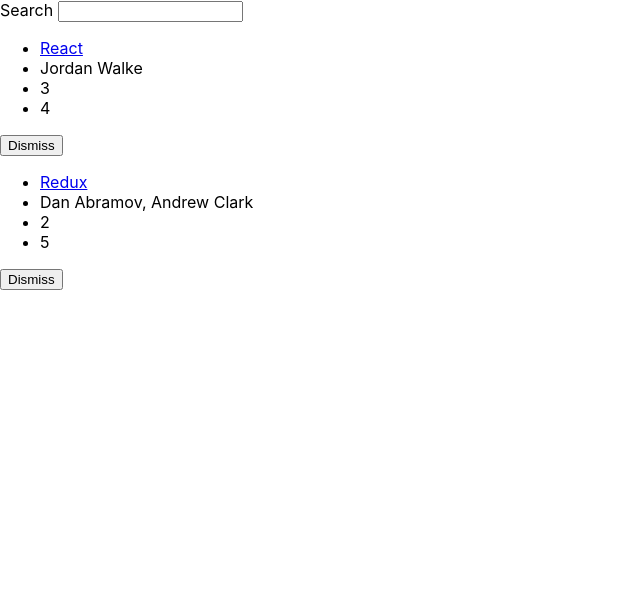
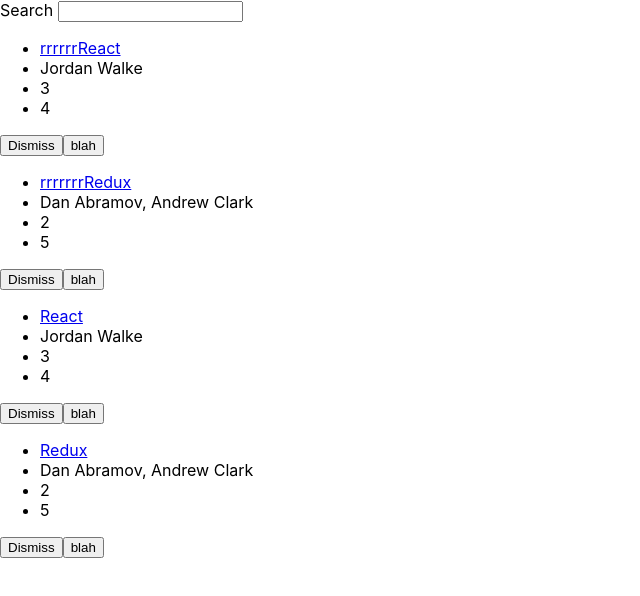
Before and after one commit to mgnking12/ReactPractice, a React (Create React App) app: page / in a window 1280 px wide. Shown: the top 596 px of the page, without its empty margins (0-640 px from the left). Built offline with nearby package versions, Linux system fonts and the light colour scheme.

Commit message:
adding more notes, proke it up into multiple components, using a compostable component on search

```diff
--- a/src/App.js
+++ b/src/App.js
@@ -20,8 +20,29 @@
   },
 ];
 
+const list2 = [
+  {
+    title: 'rrrrrrReact',
+    url: 'https://reactjs.org/',
+    author: 'Jordan Walke',
+    num_comments: 3,
+    points: 4,
+    objectID: 0,
+  },
+  {
+    title: 'rrrrrrrRedux',
+    url: 'https://redux.js.org/',
+    author: 'Dan Abramov, Andrew Clark',
+    num_comments: 2,
+    points: 5,
+    objectID: 1,
+  },
+];
+
 // not sure why it is telling me to make this function outside of the react component? Does it have to do with it being a higher order function?
-const isSearched = searchTerm => item => item.title.toLowerCase().includes(searchTerm.toLowerCase());
+const isSearched = searchTerm => item =>
+item.title.toLowerCase().includes(searchTerm.toLowerCase()) ||
+item.author.toLowerCase().includes(searchTerm.toLowerCase());
 
 
 // 'class App' is declaring a component using React ES6 class component, after you have declared a component, you can use it as an element anywhere in your application by creating an instance of it ex: <App />  ///////// we are then extending the Component class that we are importing above from React
@@ -29,6 +50,7 @@
   constructor(props){
     super(props);
     this.state = {
+      list2,
       list,
       searchTerm: ''
     };
@@ -51,7 +73,7 @@
   }
 
   render() {
-    const { searchTerm, list } = this.state; //Destructuring in JavaScript ES6 provides easier access to properties in objects and arrays, this way we don't have to keep typing this.state when we access searchTerm and list from here on out!
+    const { searchTerm, list, list2 } = this.state; //Destructuring in JavaScript ES6 provides easier access to properties in objects and arrays, this way we don't have to keep typing this.state when we access searchTerm and list from here on out!
     return (
       // className is the same thing as 'class' in HTML but has to be used in place of it for JSX. All HTML attributes in JSX are going to follow the camelCase rule
       <div className="App">
@@ -61,8 +83,15 @@
       onChange={this.onSearchChange}
       >
       Search
-      {/* Composable Components - We are passing the 'Search' string to allow it to be accessed through the children property in the Search class. Now the Search component can destruct the children property from the props object, and specify where it should be displayed. When you use the Search component elsewhere, you can use different entities, since it’s not just text that can be passed as children. */}
+      {/* Composable Components - We are passing the 'Search' string to allow it to be accessed through the children property in the Search class. Now the Search component can destruct the children property from the props object, and specify where it should be displayed. When you use the Search component elsewhere, you can use different entities, since it’s not just text that can be passed as children. https://reactjs.org/docs/composition-vs-inheritance.html */}
       </Search>
+
+      <Table
+        list = {list2}
+        pattern = {searchTerm}
+        onDismiss = {this.onDismiss}
+      />
+
 
       <Table
         list = {list}
@@ -110,17 +139,46 @@
                   <li>{item.num_comments}</li>
                   <li>{item.points}</li>
                 </ul>
+
+
                 {/* this button is an example of unidirectional data flow of React. An action is triggered in the view layer with onClick(), a function or class method modifies the local component state, and then the render() method of the component runs again to update the view. */}
-                <button
-                onClick={() => onDismiss(item.objectID)}
-                type="button">
+                <Button onClick={() => onDismiss(item.objectID)} >
+                {/* This on click function has one function wrapped in another so it won't execute on page load, if we didn't have to pass anything to onDismiss we could just do onClick={onDismiss}, but since we need the item.objectID for the onDismiss function we had to have it in another function. Read more about it on the the-road-to-learn-react.pdf on page 44...... This concept is called higher-order functions in JavaScript */}
                 Dismiss
-                </button>
-                {/* This on click function has one function wrapped in another so it won't execute on page load, if we didn't have to pass anything to onDismiss we could just do onClick={onDismiss}, but since we need the item.objectID for the onDismiss function we had to have it in another function. Read more about it on the the-road-to-learn-react.pdf on page 44...... This concept is called higher-order functions in JavaScript */}
+                </Button>
+
+                <Button onClick={() => console.log("test")} >
+                blah
+                </Button>
+
               </div>
           )}
           </div>
     )}
 }
 
+
+
+class Button extends Component {
+  render() {
+    const {
+      onClick,
+      className = '',  //The className attribute is another React derivate for the HTML attribute class, it is optional that is why we have it as an empty string
+      children,
+     } = this.props;
+    return (
+
+        <button
+        onClick={onClick}
+        className={className}
+        type="button"
+        >
+        {children}
+        </button>
+
+
+    );
+  }
+}
+
 export default App;
```
Lines whose indentation alone changed are shown as unchanged.
